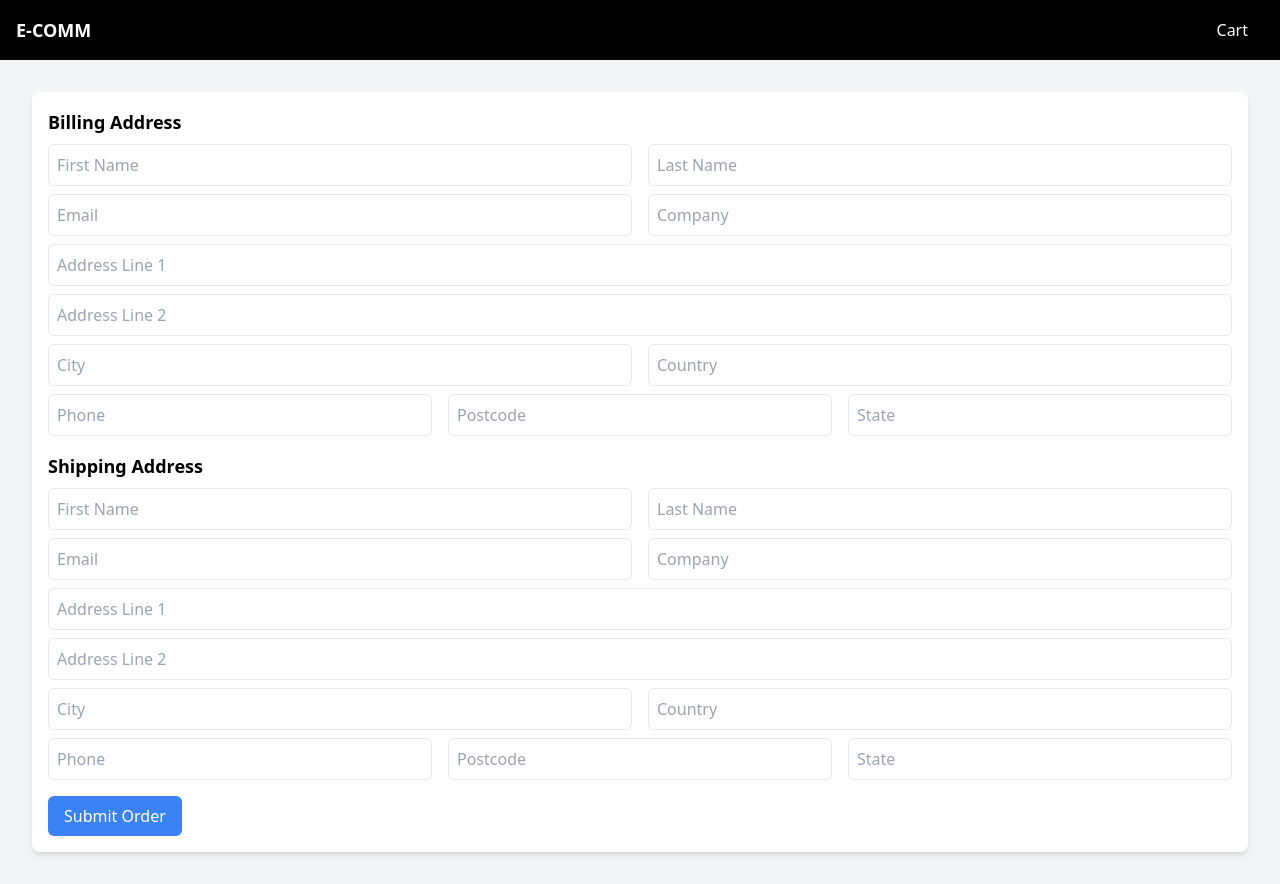
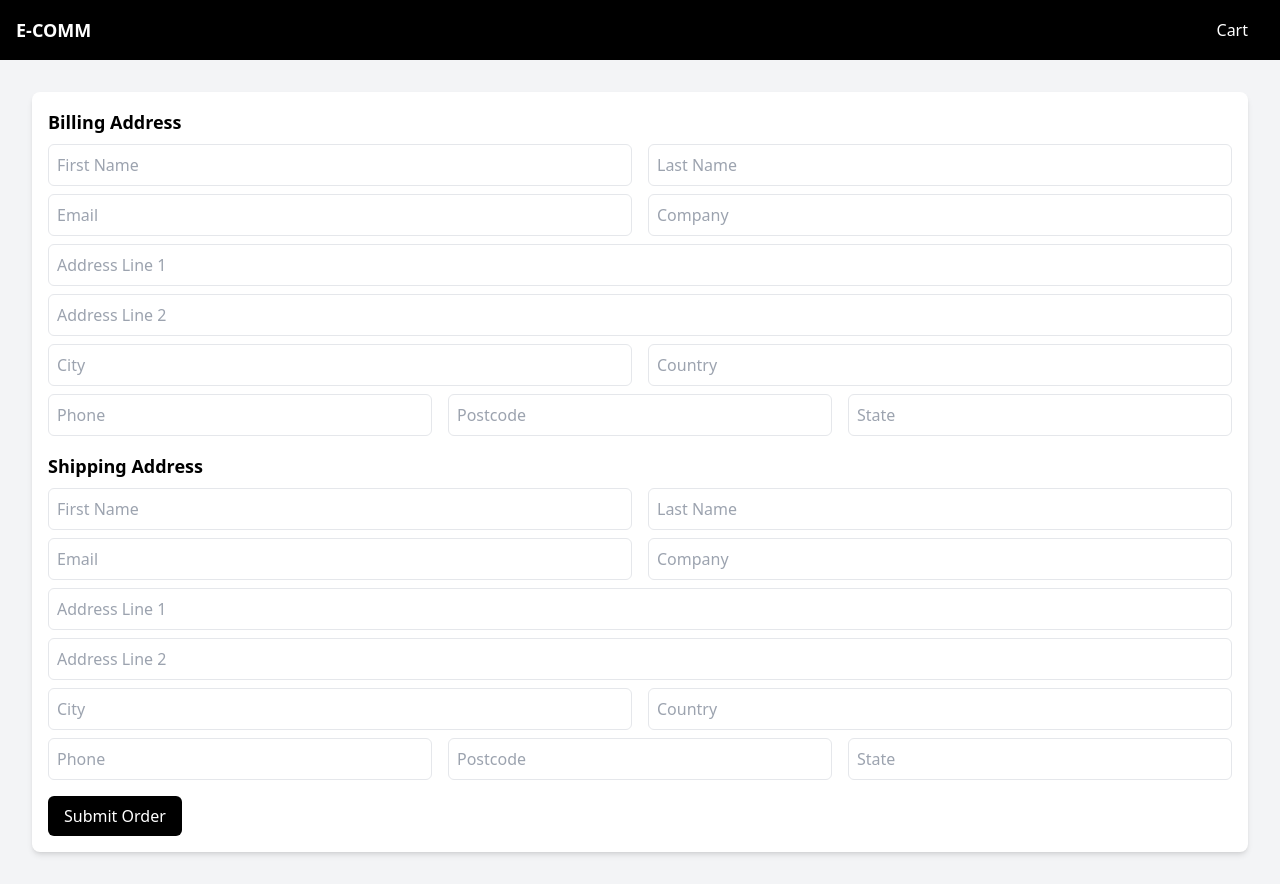
Before and after one commit to OXAYR/Woocomerce-Nextjs, a Next.js app: page /checkout in a window 1280 px wide. Built offline with nearby package versions, Linux system fonts and the light colour scheme.

Commit message:
Added Address form for checkout page

```diff
--- a/src/pages/checkout/index.js
+++ b/src/pages/checkout/index.js
@@ -1,4 +1,4 @@
-// pages/checkout.js
+
 
 import AddressForm from '@/components/Checkout/AddressForm';
 import { useState } from 'react';
@@ -56,7 +56,7 @@ const CheckoutPage = () => {
                 />
                 <button
                     onClick={() => console.log({ billing, shipping })}
-                    className="bg-blue-500 hover:bg-blue-600 text-white py-2 px-4 rounded-md transition duration-300 ease-in-out"
+                    className="bg-black hover:bg-gray-950 text-white py-2 px-4 rounded-md transition duration-300 ease-in-out"
                 >
                     Submit Order
                 </button>
```
